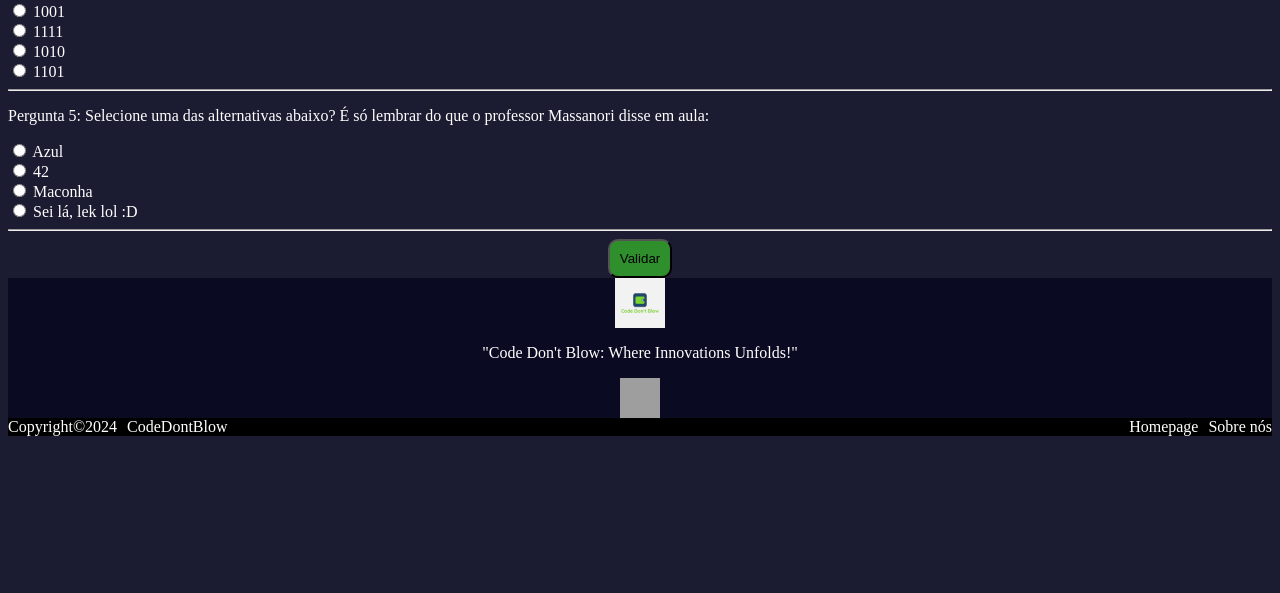
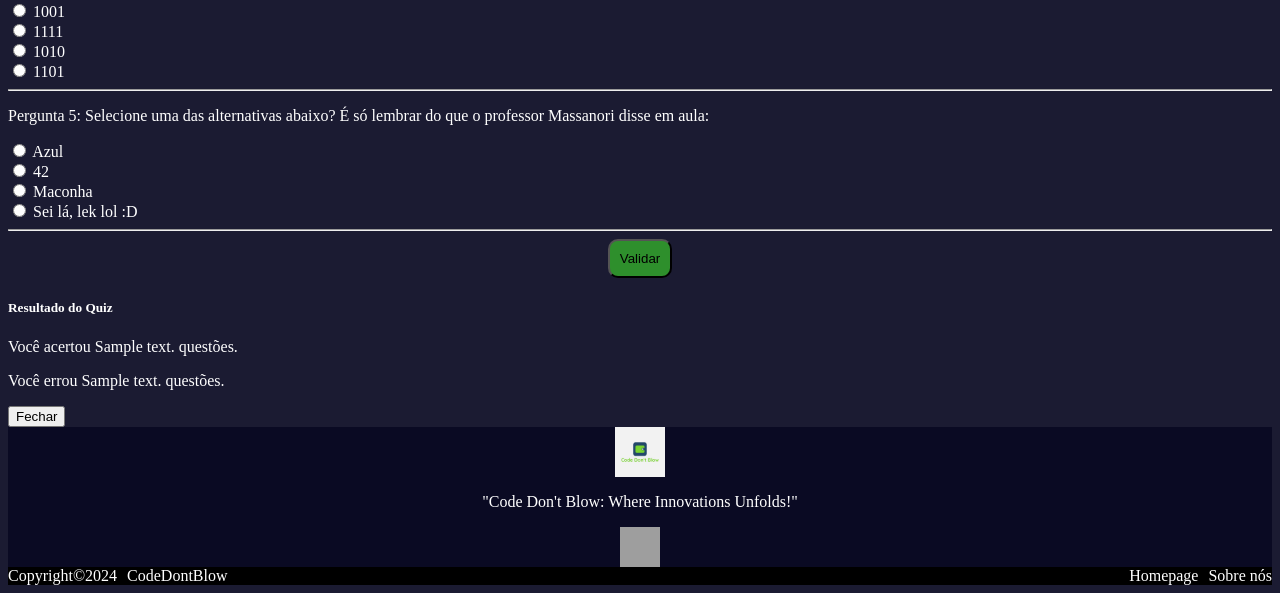
Before and after one commit to CodeDontBlow/Scrum-Tutor, a Flask app: template templates/Quiz-de-conhecimento.html in a window 1280 px wide. Shown: the part 708-1301 px from the top of the page. Before the commit the page ends 1144 px from the top, so only its background shows below. Run offline with Flask 3, Linux system fonts and the light colour scheme; the template is opened without the code that fills it: most values are stand-ins (such as "Sample title", 1, 10 or a date in 2020); grey boxes are pictures that could not be loaded.

Commit message:
Foi adicionado o pop-up modal no arquivo HTML do quiz. Ainda falta arrumar a funcionalidade dele para ele somente aparecer na página quando o usuário clicar no botão de validar

```diff
--- a/app.py
+++ b/app.py
@@ -50,15 +50,16 @@
 @app.route('/submit_quiz', methods=['POST'])
 def submit_quiz():
     respostas_usuario = request.form
-    resultados = []
+    correct_answers = 0
+    incorrect_answers = 0
     for questao, resposta_correta in respostas_corretas.items():
         resposta_usuario = respostas_usuario.get(questao)
         if resposta_usuario == resposta_correta:
-            resultados.append(f'A resposta à alternativa está correta!')
+            correct_answers += 1
         else:
-            resultados.append(f'A resposta está incorreta. A resposta certa é {resposta_correta}.')
-    return '<br>'.join(resultados)
+            incorrect_answers += 1
+    return render_template("Quiz-de-conhecimento.html", modal_show=True, correct_answers = correct_answers, incorrect_answers = incorrect_answers)
 
 
 if __name__ == "__main__":
-    app.run(debug=True)
+    app.run(debug = True)
--- a/templates/Quiz-de-conhecimento.html
+++ b/templates/Quiz-de-conhecimento.html
@@ -13,6 +13,7 @@
         </div>
     </header>
 
+    <!-- Quiz -->
     <h1>Quiz de conhecimento Definições e Origem</h1>
 
     <div id="Forms">
@@ -130,6 +131,27 @@
             <input type="submit" value="Validar"/>
         </form>
 
+
+
+
+    <!-- Modal -->
+    <div class="modal" id="resultModal" tabindex="-1" role="dialog" aria-labelledby="resultModalLabel" aria-hidden="true">
+        <div class="modal-dialog" role="document">
+            <div class="modal-content">
+                <div class="modal-header">
+                    <h5 class="modal-title">Resultado do Quiz</h5>
+                </div>
+                <div class="modal-body">
+                    <p>Você acertou {{correct_answers }} questões.</p>
+                    <p>Você errou {{incorrect_answers }} questões.</p>
+                </div>
+                <div class="modal-footer">
+                <button type="button" class="btn btn-secondary" data-dismiss="modal">Fechar</button>
+            </div>
+        </div>
+    </div>
+  </div>
+
     </div>
 
 
@@ -152,6 +174,13 @@
     </footer>
 
 
+    {% if modal_show %}
+    <script>
+      $(document).ready(function(){
+        $('#resultModal').modal('show');
+      });
+    </script>
+    {% endif %}
 
 
 
```
Also changed, not shown: 1 other file.
